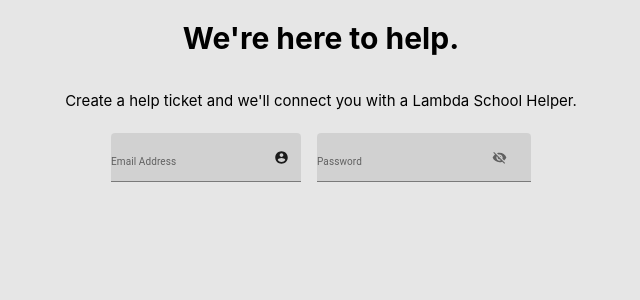
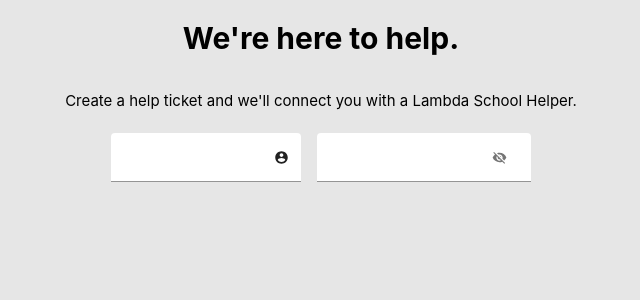
Before and after one commit to DevDeskQueue3/React, a React (Create React App) app: page /student/login in a window 1280 px wide. Shown: the top 300 px of the page, without its empty margins (319-959 px from the left). Built offline with nearby package versions, Linux system fonts and the light colour scheme.

Commit message:
updated form to include a theme

```diff
--- a/src/components/student/Login.js
+++ b/src/components/student/Login.js
@@ -8,7 +8,9 @@
     FilledInput,
     IconButton,
     makeStyles,
-    InputAdornment
+    ThemeProvider,
+    InputAdornment,
+    createMuiTheme
 } from '@material-ui/core';
 
 import {
@@ -17,7 +19,15 @@
     VisibilityOff
 } from '@material-ui/icons';
 
+import { orange } from '@material-ui/core/colors';
+
 import './student.css';
+
+const theme = createMuiTheme({
+    palette: {
+        primary: orange,
+    },
+});
 
 const useStyles = makeStyles((theme) => ({
     margin: {
@@ -59,6 +69,7 @@
                 <h1>We're here to help.</h1>
                 <p>Create a help ticket and we'll connect you with a Lambda School Helper.</p>
                 <form className='login-form' onSubmit={handleSubmit}>
+                    <ThemeProvider theme={theme}>
                         <FormControl className={classes.margin}>
                             <InputLabel htmlFor='email-input'>Email Address</InputLabel>
                             <FilledInput id='email-input'
@@ -87,6 +98,7 @@
                                 }
                             />
                         </FormControl>
+                    </ThemeProvider>
                 </form>
             </Container>
         </>
--- a/src/components/student/student.css
+++ b/src/components/student/student.css
@@ -7,6 +7,10 @@
     font-size: 1.5rem;
 }
 
-.MuiFilledInput-root{
+div.login-wrapper form{
+    font-size: 1.8rem;
+}
+
+div.MuiFilledInput-root{
     background-color: white;
 }
```
Lines whose indentation alone changed are shown as unchanged.
